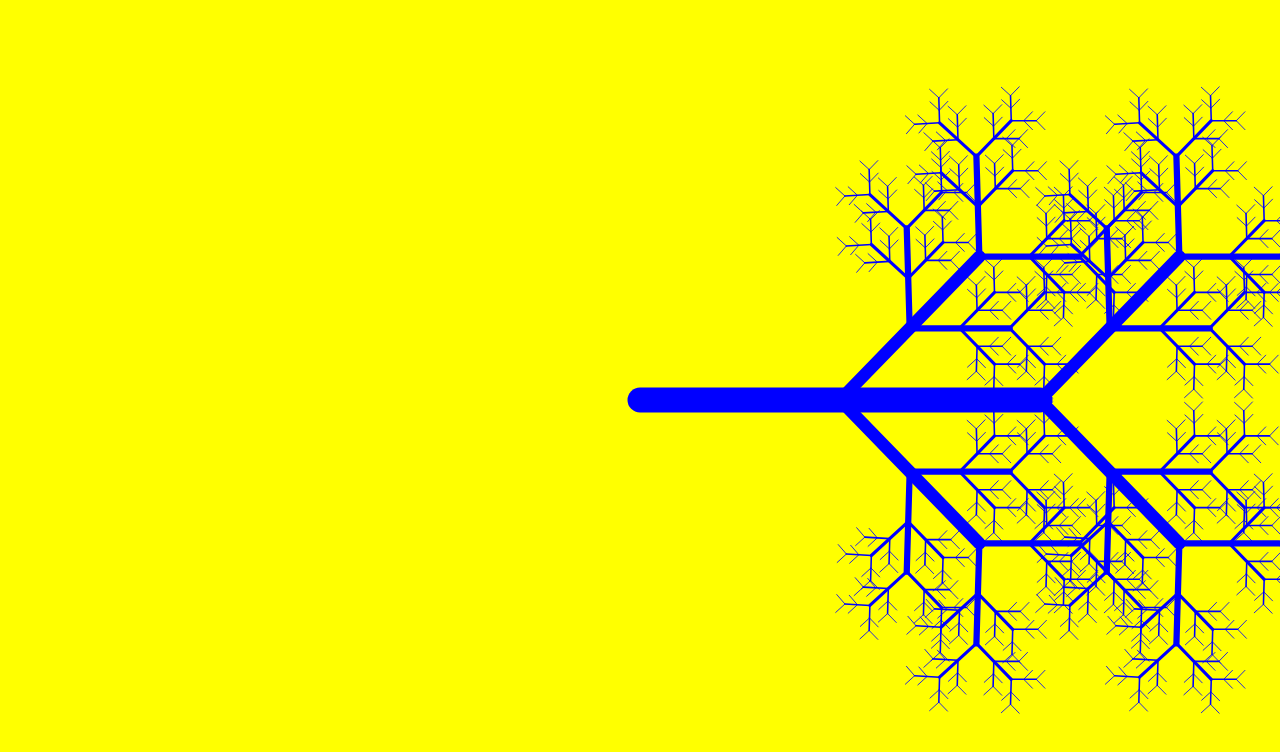
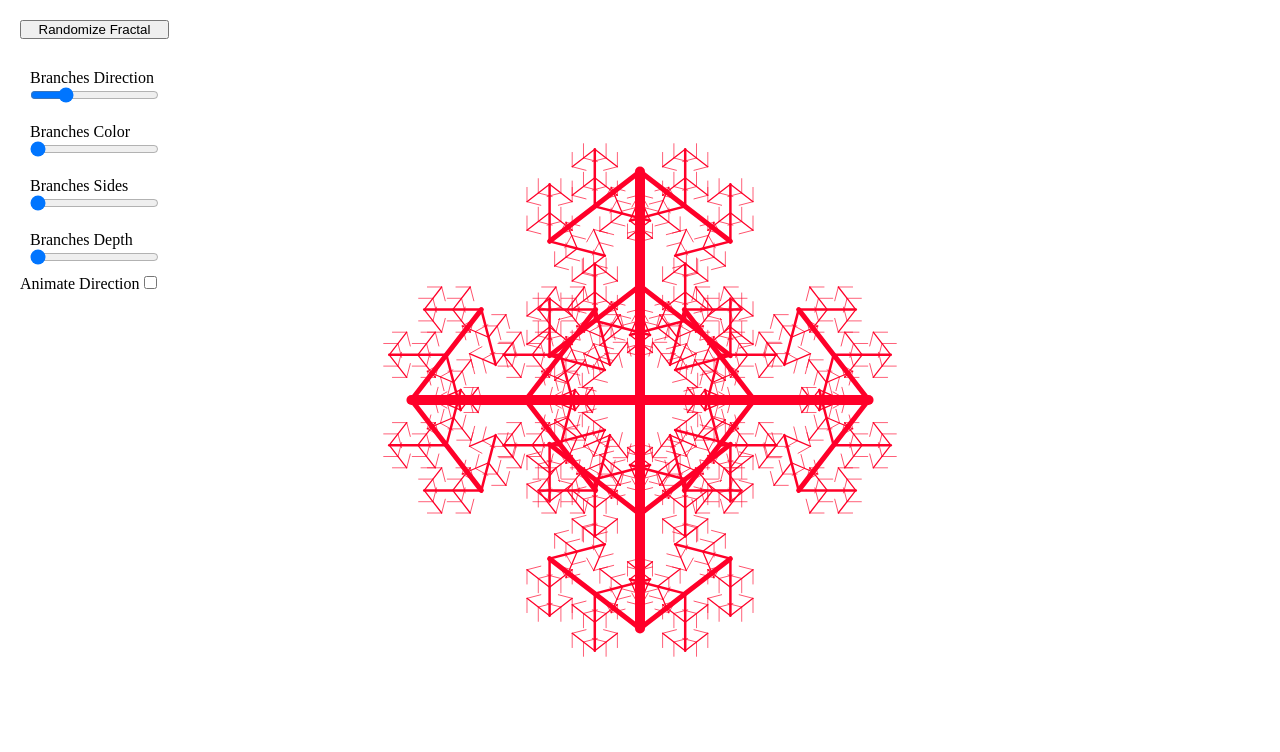
Before and after one commit to samhainsamhainsamhain/fractals, a plain HTML site: page src/index.html in a window 1280 px wide. Drawn offline with Linux system fonts and the light colour scheme.

Commit message:
add fractal drawing function and control panel

```diff
--- a/src/index.html
+++ b/src/index.html
@@ -9,7 +9,38 @@
   </head>
   <body>
     <canvas id="fractalsCanvas"></canvas>
-
+    <div id="controls">
+      <button id="btn_singleRandomize">Randomize Fractal</button>
+      <div id="sliders">
+        <div class="slider">
+          <label for="direction">Branches Direction</label>
+          <input
+            id="direction"
+            type="range"
+            min="0.5"
+            max="2.5"
+            value="1"
+            step="0.01"
+          />
+        </div>
+        <div class="slider">
+          <label for="color">Branches Color</label>
+          <input id="color" type="range" min="0" max="360" value="0" step="5" />
+        </div>
+        <div class="slider">
+          <label for="sides">Branches Sides</label>
+          <input id="sides" type="range" min="1" max="9" value="1" step="1" />
+        </div>
+        <div class="slider">
+          <label for="depth">Branches Depth</label>
+          <input id="depth" type="range" min="2" max="7" value="2" step="1" />
+        </div>
+      </div>
+      <div class="autoSliders">
+        <label for="autoDirection">Animate Direction</label>
+        <input id="autoDirection" type="checkbox" />
+      </div>
+    </div>
     <script src="script.js"></script>
   </body>
 </html>
--- a/src/script.js
+++ b/src/script.js
@@ -8,21 +8,19 @@ window.addEventListener("load", function () {
 
   // canvas styles
   ctx.fillStyle = "green";
-  ctx.strokeStyle = "blue";
-  ctx.lineWidth = 25;
   ctx.lineCap = "round";
+  ctx.lineWidth = 10;
 
-  // effect settings
-  let size = 400;
-  let maxDepth = 5;
-  let directionOfBranch = 0.8;
+  // fractal settings
+  let size =
+    canvas.width < canvas.height ? canvas.width / 3.5 : canvas.height / 3.5;
   let shrink = 0.5;
   let branches = 2;
+  let sides = 8;
 
-  ctx.save();
-  ctx.translate(canvas.width / 2, canvas.height / 2);
-  ctx.scale(1, 1);
-  ctx.rotate(0);
+  let maxDepth;
+  let directionOfBranch;
+  let color;
 
   function drawBranch(depth) {
     if (depth > maxDepth) {
@@ -36,19 +34,81 @@ window.addEventListener("load", function () {
     for (let i = 0; i < branches; i++) {
       ctx.save();
       ctx.translate(size - (size / branches) * i, 0);
+      ctx.scale(shrink, shrink);
+
+      ctx.save();
       ctx.rotate(directionOfBranch);
-      ctx.scale(shrink, shrink);
       drawBranch(depth + 1);
       ctx.restore();
 
       ctx.save();
-      ctx.translate(size - (size / branches) * i, 0);
       ctx.rotate(-directionOfBranch);
-      ctx.scale(shrink, shrink);
       drawBranch(depth + 1);
+      ctx.restore();
+
       ctx.restore();
     }
   }
 
-  drawBranch(0);
+  function drawFractal() {
+    ctx.clearRect(0, 0, canvas.width, canvas.height);
+
+    ctx.save();
+    ctx.strokeStyle = `hsl(${color}, 100%, 50%)`;
+    ctx.translate(canvas.width / 2, canvas.height / 2);
+    ctx.scale(1, 1);
+    ctx.rotate(0);
+    for (let i = 0; i < sides; i++) {
+      ctx.rotate((Math.PI * 2) / sides);
+      drawBranch(0);
+    }
+    ctx.restore();
+  }
+
+  function randomizeFractal() {
+    sides = (Math.random() * 7 + 2).toFixed();
+    maxDepth = (Math.random() * 4 + 3).toFixed();
+    directionOfBranch = Math.random() * 2.3 + 0.7;
+    color = Math.random() * 360;
+    drawFractal();
+  }
+
+  randomizeFractal();
+
+  // controls
+
+  const singleRandomizeButton = document.getElementById("btn_singleRandomize");
+  singleRandomizeButton.addEventListener("click", function () {
+    randomizeFractal();
+    updateSliders();
+  });
+
+  const directionSlider = this.document.getElementById("direction");
+  directionSlider.addEventListener("change", function (event) {
+    directionOfBranch = +event.target.value;
+    drawFractal();
+  });
+  const colorSlider = this.document.getElementById("color");
+  colorSlider.addEventListener("change", function (event) {
+    color = +event.target.value;
+    console.log(event.target.value);
+    drawFractal();
+  });
+  const sidesSlider = this.document.getElementById("sides");
+  sidesSlider.addEventListener("change", function (event) {
+    sides = +event.target.value;
+    drawFractal();
+  });
+  const depthSlider = this.document.getElementById("depth");
+  depthSlider.addEventListener("change", function (event) {
+    maxDepth = +event.target.value;
+    drawFractal();
+  });
+
+  function updateSliders() {
+    colorSlider.value = color;
+    depthSlider.value = maxDepth;
+    sidesSlider.value = sides;
+    directionSlider.value = directionOfBranch;
+  }
 });
--- a/src/style.css
+++ b/src/style.css
@@ -2,13 +2,32 @@
   margin: 0;
   padding: 0;
   box-sizing: border-box;
-  background-color: rgb(128, 128, 128);
 }
 
 #fractalsCanvas {
-  background: yellow;
   position: absolute;
   left: 50%;
   top: 50%;
   transform: translate(-50%, -50%);
 }
+
+#controls {
+  position: absolute;
+  display: flex;
+  flex-direction: column;
+  padding: 20px;
+  background-color: #ffffff;
+}
+
+#sliders {
+  display: flex;
+  flex-direction: column;
+  padding-top: 20px;
+}
+
+.slider {
+  padding: 10px;
+  display: flex;
+  flex-direction: column;
+  justify-content: space-between;
+}
```
